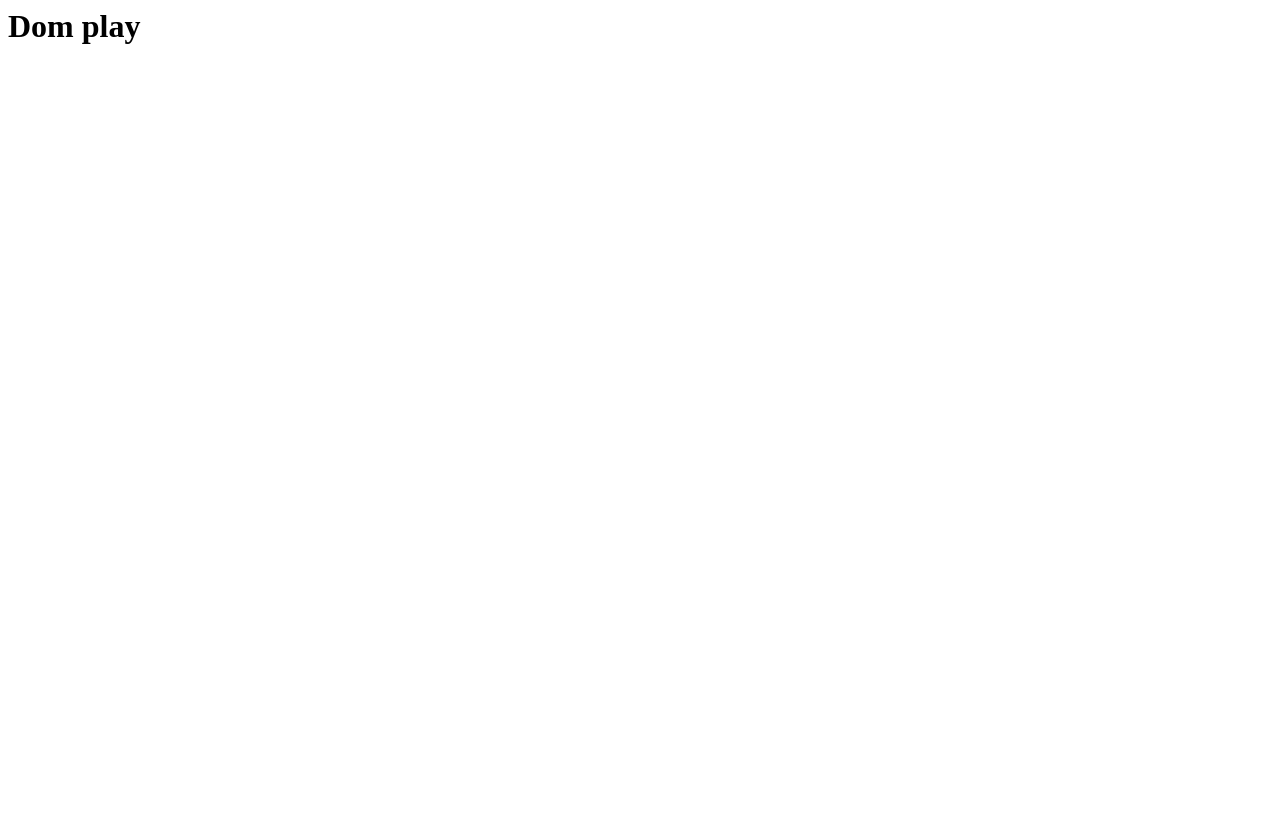
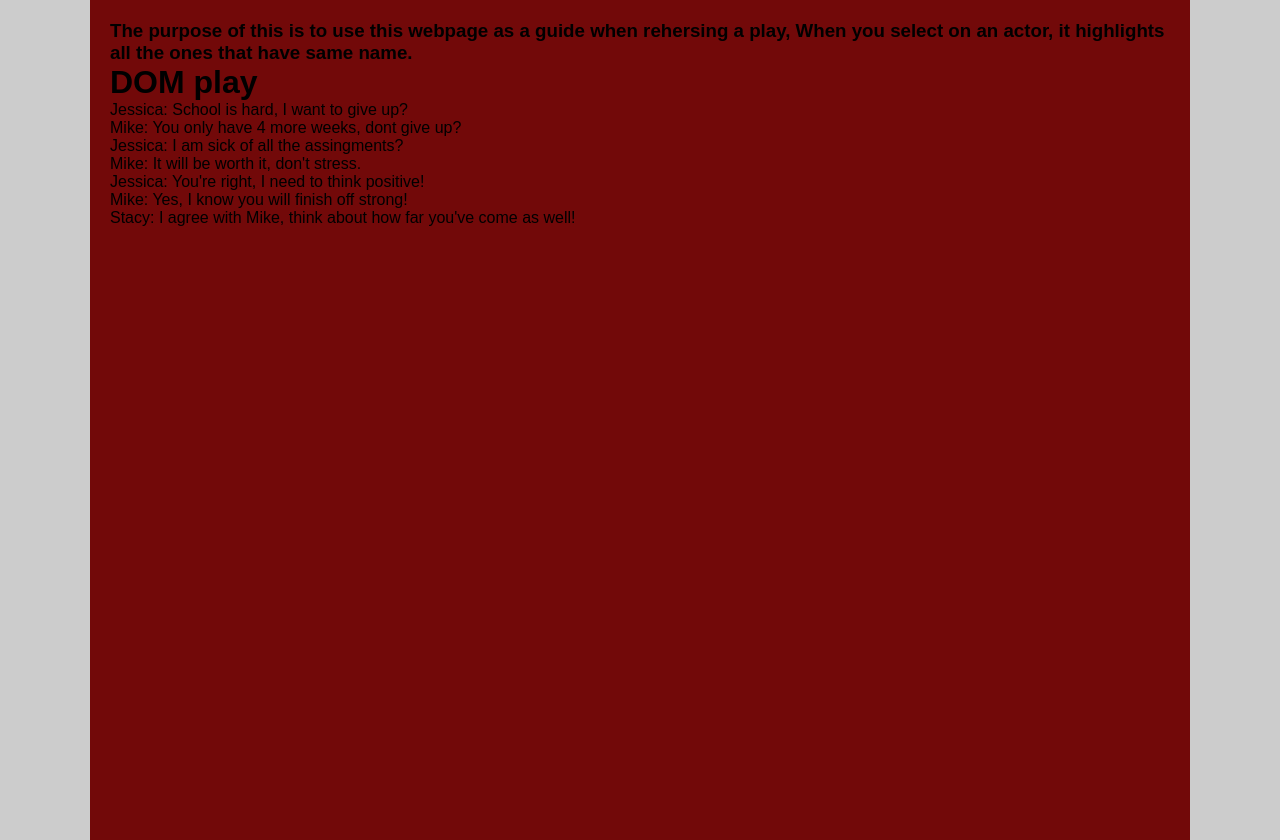
Before and after one commit to Tehute/dom-play, a plain HTML site: page index.html in a window 1280 px wide. Before the commit the page ends 800 px from the top, so only its background shows below. Drawn offline with Linux system fonts and the light colour scheme.

Commit message:
adds file

```diff
--- a/index.html
+++ b/index.html
@@ -1 +1,69 @@
-<h1> Dom play </h1>
+<html>
+<head>
+    <meta charset="utf-8" />
+    <title>Dom Play</title>
+    <h3>The purpose of this is to use this webpage as a guide when rehersing a play,
+        When you select on an actor, it highlights all the ones that have same name.
+        </h3>
+    <meta name="robots" content="noindex,nofollow" />
+    <style>
+		* {padding:0; margin:0;}
+		html {background-color:#ccc;}
+		body {
+			font-family: sans-serif;
+			max-width:1060px;
+			width:90%;
+			margin:auto;
+			background-color:rgb(114, 9, 9);
+			padding:20px;
+			min-height:100%;
+			}
+
+<style>
+
+</style>
+
+</head>
+<body>
+    <h1> DOM play</h1>
+    <div id="play">
+        <p><span data-actor="Jessica">Jessica: School is hard, I want to give up?</span></p>
+        <p><span data-actor="Mike">Mike: You only have 4 more weeks, dont give up?</span></p>
+        <p><span data-actor="Jessica">Jessica: I am sick of all the assingments?</span></p>
+        <p><span data-actor="Mike">Mike: It will be worth it, don't stress.</span></p>
+        <p><span data-actor="Jessica">Jessica: You're right, I need to think positive!</span></p>
+        <p><span data-actor="Mike">Mike: Yes, I know you will finish off strong!</span></p>
+        <p><span data-actor="Stacy">Stacy: I agree with Mike, think about how far you've come as well!</span></p>
+    </div>
+    <script>
+        // we're using the CSS decendent selector to acess the spans
+    const spans = document.querySelectorAll('div#play span');
+
+    console.log(spans);
+
+        for(const mySpan of spans){
+            mySpan.addEventListener("click",function(ev){
+               // alert(mySpan.dataset.actor);
+               highlightActor(mySpan.dataset.actor);
+
+            });
+        }
+
+
+      function highlightActor(myActor){
+
+        for(const mySpan of spans){
+
+            if(myActor == mySpan.dataset.actor){
+                mySpan.style.backgroundColor = 'yellow';
+           }else{
+            mySpan.style.backgroundColor = 'white';
+           }
+        }
+
+      }
+
+    </script>
+</body>
+
+</html>
```
